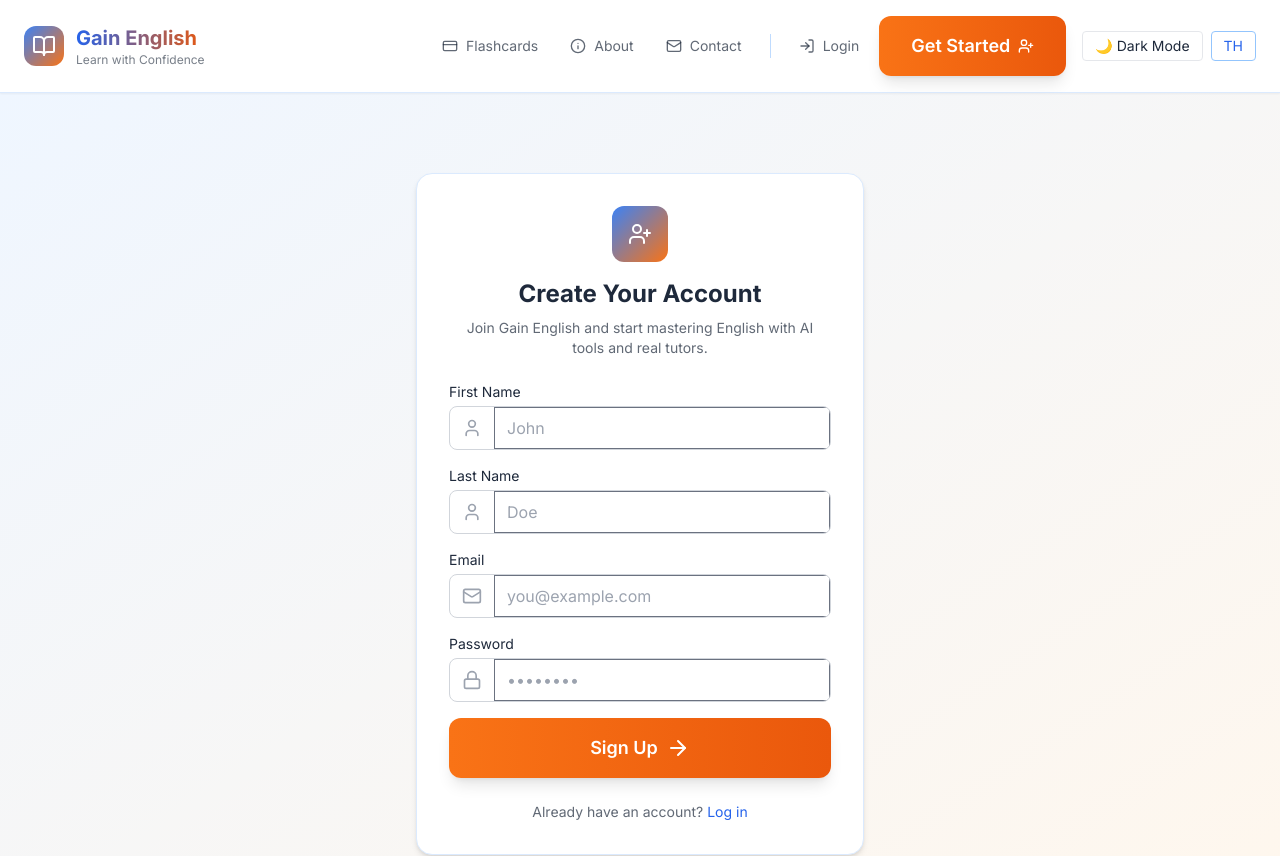
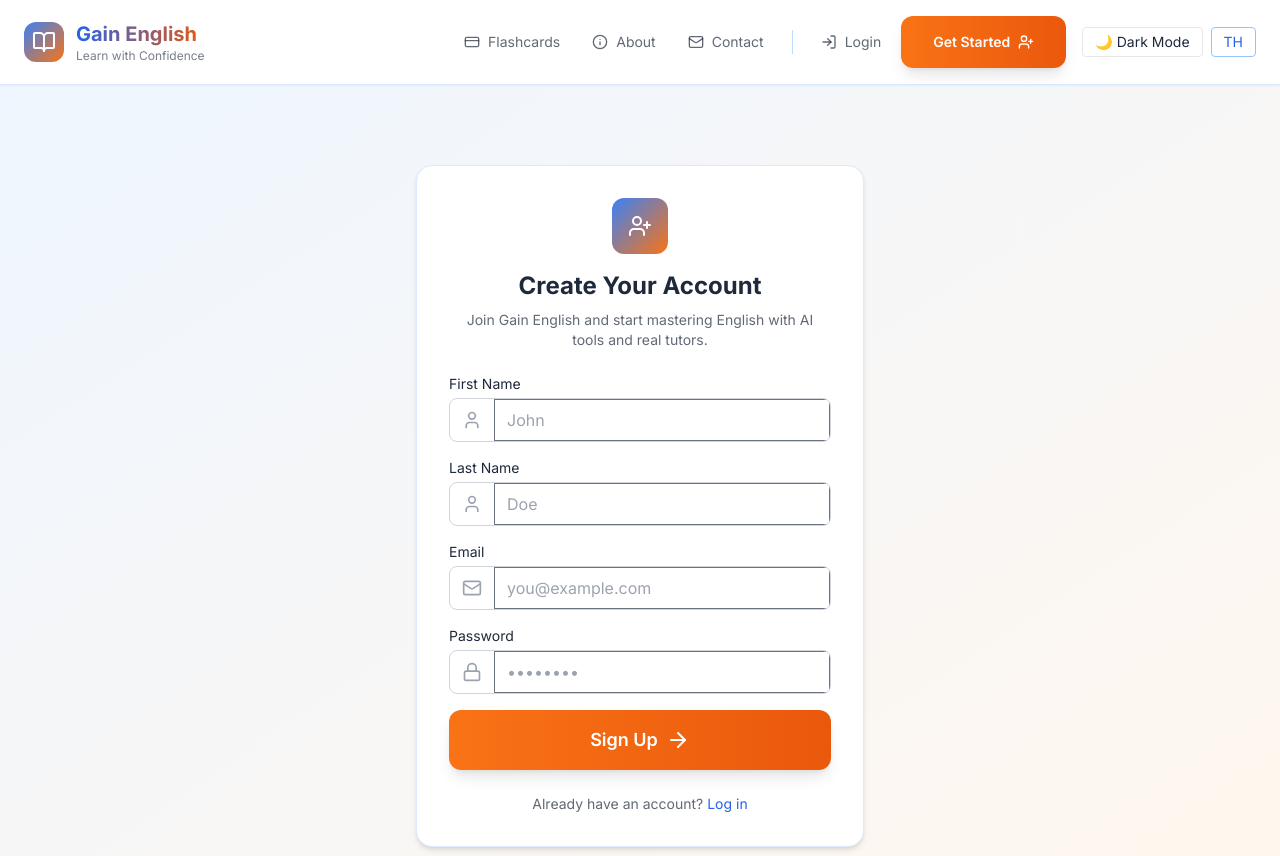
Before and after one commit to afk-bro/tiger-english, a React (Vite) app: page /register in a window 1280 px wide. Shown: the top 856 px of the page. Built offline with nearby package versions, Linux system fonts and the light colour scheme.

Commit message:
feat(button size) added size options to Button component

```diff
--- a/src/components/Header.tsx
+++ b/src/components/Header.tsx
@@ -70,6 +70,7 @@ export default function Header() {
             <Button
               to="/register"
               variant="primary"
+              size='sm'
               iconRight={<UserPlus className="w-4 h-4" />}
             >
               {t("header.nav.register")}
--- a/src/components/ui/Button.tsx
+++ b/src/components/ui/Button.tsx
@@ -8,6 +8,7 @@ type ButtonProps = {
   to?: string; // if present, renders a <Link>
   iconRight?: ReactNode;
   variant?: 'primary' | 'ghost' | 'outline' | 'white';
+  size?: 'sm' | 'md' | 'lg';
   className?: string;
   type?: 'button' | 'submit';
 };
@@ -18,6 +19,7 @@ export default function Button({
   iconRight,
   variant = 'primary',
   className = '',
+  size = 'md',
   type = 'button',
 }: ButtonProps) {
   const base =
@@ -34,10 +36,16 @@ export default function Button({
       'bg-white text-primary-600 hover:bg-primary-50 shadow-lg hover:shadow-xl transform hover:-translate-y-1',
   };
 
-  const combined = clsx(base, styles[variant], className);
+  const sizeStyles = {
+  sm: 'px-4 py-2 text-sm rounded-md',
+  md: 'px-6 py-3 text-base rounded-lg',
+  lg: 'px-8 py-4 text-lg rounded-xl',
+};
+
+  const classes = clsx(base, styles[variant], sizeStyles[size ?? 'md'], className);
 
   const content = (
-    <span className={combined}>
+    <span className={classes}>
       {children}
       {iconRight}
     </span>
@@ -46,7 +54,7 @@ export default function Button({
   return to ? (
     <Link to={to}>{content}</Link>
   ) : (
-    <button type={type} className={combined}>
+    <button type={type} className={classes}>
       {children}
       {iconRight}
     </button>
```
